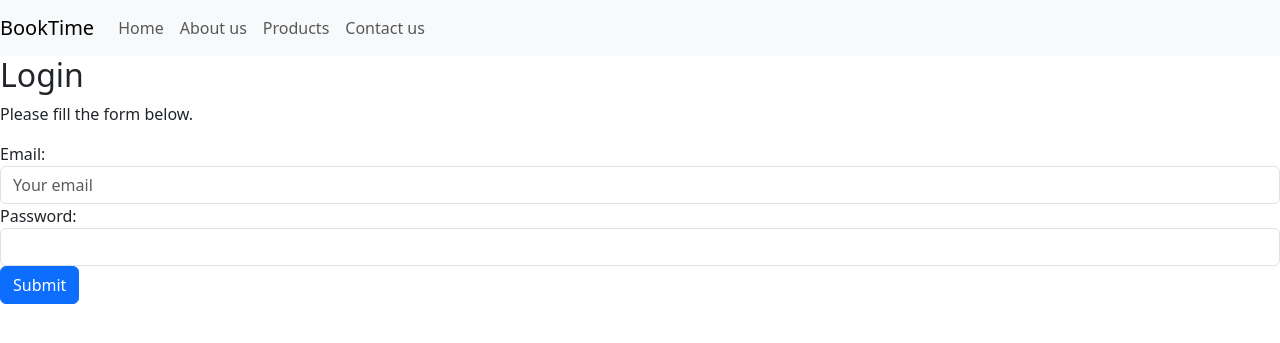
After one commit to BalaurZmeu/BookTime, a Django app: page /login/ in a window 1280 px wide. The commit adds this page. Shown: the top 343 px of the page. Run offline with Django 5.2, Linux system fonts and the light colour scheme; some libraries are stand-ins or nearby versions.

Commit message:
Added a form, a template and url path for login page

```diff
--- a/booktime/settings.py
+++ b/booktime/settings.py
@@ -156,6 +156,8 @@ MEDIA_ROOT = join(BASE_DIR, 'main/static/media')
 
 MEDIA_URL = 'media/'
 
+LOGIN_REDIRECT_URL = '/'
+
 # Default primary key field type
 # https://docs.djangoproject.com/en/5.0/ref/settings/#default-auto-field
 
--- a/main/forms.py
+++ b/main/forms.py
@@ -1,4 +1,5 @@
 from django import forms
+from django.contrib.auth import authenticate
 from django.contrib.auth.forms import(
     UsernameField,
     UserCreationForm as DjangoUserCreationForm
@@ -55,3 +56,35 @@ class UserCreationForm(DjangoUserCreationForm):
             [self.cleaned_data['email']],
             fail_silently=True,
         )
+
+
+class AuthenticationForm(forms.Form):
+    email = forms.EmailField()
+    password = forms.CharField(
+        strip=False, widget=forms.PasswordInput)
+
+    def __init__(self, request=None, *args, **kwargs):
+        self.request = request
+        self.user = None
+        super().__init__(*args, **kwargs)
+
+    def clean(self):
+        email = self.cleaned_data.get('email')
+        password = self.cleaned_data.get('password')
+
+        if email is not None and password:
+            self.user = authenticate(
+                self.request,
+                email=email,
+                password=password,
+            )
+            if self.user is None:
+                raise forms.ValidationError(
+                    'Invalid email/password combination')
+            logger.info(
+                'Authentication successful for email=%s', email)
+
+        return self.cleaned_data
+
+    def get_user(self):
+        return self.user
--- a/main/templates/base.html
+++ b/main/templates/base.html
@@ -38,6 +38,10 @@
   </div>
 </nav>
 
+{% for message in messages %}
+  <div class="alert alert-{{ message.tags }}">{{ message }}</div>
+{% endfor %}
+
 {% block content %}
 {% endblock content %}
 
--- /dev/null
+++ b/main/templates/login.html
@@ -0,0 +1,45 @@
+{% extends "base.html" %}
+
+{% block content %}
+  <h2>Login</h2>
+  <p>Please fill the form below.</p>
+  <form method="POST">
+    {% csrf_token %}
+
+    {{ form.non_field_errors }}
+
+    <div class="form-group">
+      {{ form.email.label_tag }}
+      <input
+        type="email"
+        class="form-control {% if form.email.errors %}
+          is-invalid{% endif %}"
+        id="id_email"
+        name="email"
+        placeholder="Your email"
+        value="{{ form.email.value|default:'' }}">
+      {% if form.email.errors %}
+        <div class="invalid-feedback">
+          {{ form.email.errors }}
+        </div>
+      {% endif %}
+    </div>
+    <div class="form-group">
+      {{ form.password.label_tag }}
+      <input
+        type="password"
+        class="form-control {% if form.password.errors %}
+          is-invalid{% endif %}"
+        id="id_password"
+        name="password"
+        value="{{ form.password.value|default:'' }}">
+      {% if form.password.errors %}
+        <div class="invalid-feedback">
+          {{ form.password.errors }}
+        </div>
+      {% endif %}
+    </div>
+    <button type="submit" class="btn btn-primary">
+      Submit</button>
+  </form>
+{% endblock content %}
--- a/main/urls.py
+++ b/main/urls.py
@@ -1,8 +1,8 @@
 from django.urls import path
+from django.contrib.auth import views as auth_views
 from django.views.generic import TemplateView
 from django.views.generic.detail import DetailView
-from main import models
-from main import views
+from main import models, views, forms
 
 
 urlpatterns = [
@@ -15,6 +15,14 @@ urlpatterns = [
         'signup/',
         views.SignupView.as_view(),
         name='signup'),
+
+    path(
+        'login/',
+        auth_views.LoginView.as_view(
+            template_name = 'login.html',
+            form_class = forms.AuthenticationForm,
+        ),
+        name='login'),
 
     path(
         'about_us/',
```
